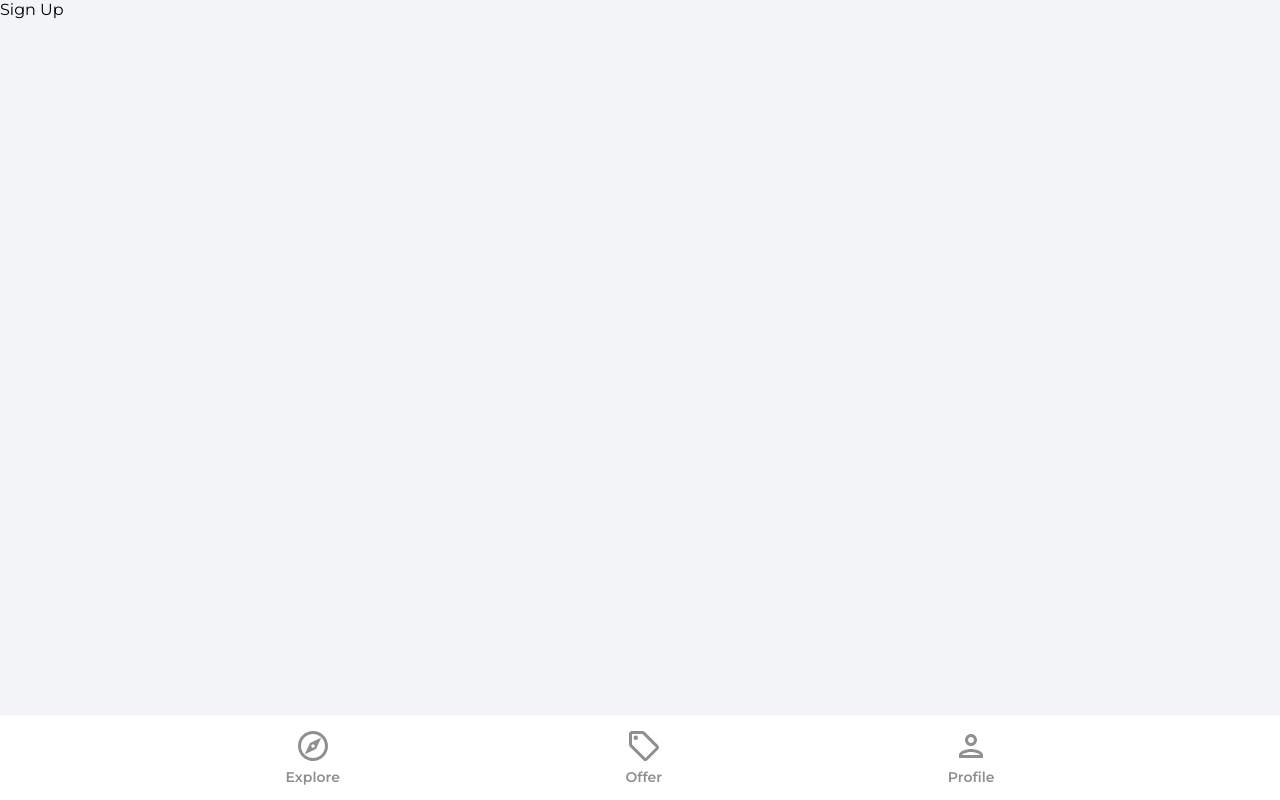
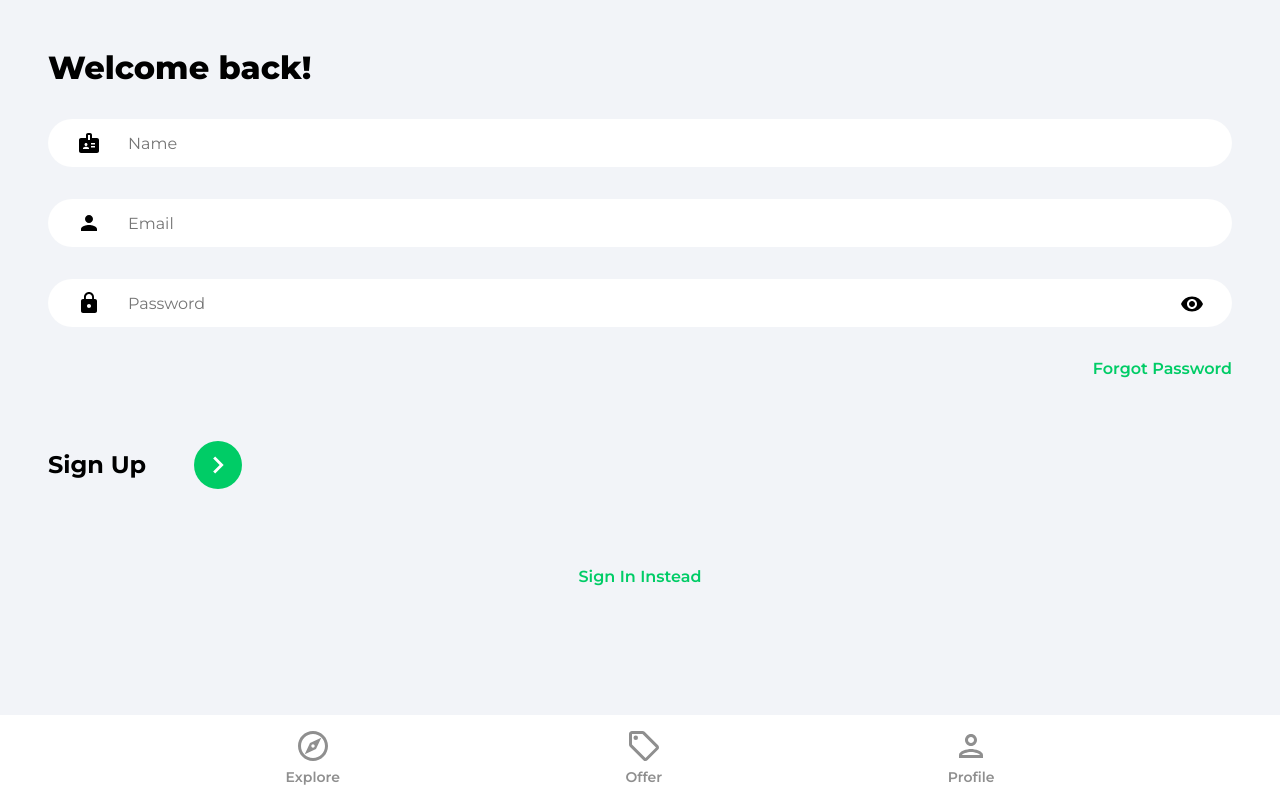
Before and after one commit to aman-wadhwa/House-Marketplace, a React (Create React App) app: page /sign-up in a window 1280 px wide. Built offline with nearby package versions, Linux system fonts and the light colour scheme.

Commit message:
signin/signup form added

```diff
--- a/src/pages/SignIn.jsx
+++ b/src/pages/SignIn.jsx
@@ -1,8 +1,53 @@
+import { useState } from "react"
+import { Link, useNavigate } from "react-router-dom"
+import {ReactComponent as ArrowRightIcon} from '../assets/svg/keyboardArrowRightIcon.svg'
+import visibilityIcon from '../assets/svg/visibilityIcon.svg'
+
 function SignIn() {
+  const [showpass, setshowpass] = useState(false)
+  const [formdata, setformdata] = useState({
+    email : '',
+    password : ''
+  })
+  const {email,password} = formdata
+  const navigate = useNavigate()
+
+  const onChange = (evt) => {
+    setformdata((prevstate)=> ({
+      ...prevstate,
+      [evt.target.id] : evt.target.value
+    }))
+  }
+
     return (
-      <div>
-        SignIn
-      </div>
+      <>
+        <div className="pageContainer">
+          <header>
+            <p className="pageHeader">Welcome back!</p>
+          </header>
+          <main>
+            <form>
+              <input type="email" className="emailInput" placeholder="Email" id='email' value={email} onChange={onChange}/>
+
+              <div className="passwordInputDiv">
+                <input type={showpass ? 'text' : 'password'} className="passwordInput" placeholder='Password' id='password' value={password} onChange={onChange}/>
+                <img src={visibilityIcon} alt="show password" className="showPassword" onClick={()=> setshowpass(!showpass)}/>
+              </div>
+
+              <Link to='/forgot-password' className='forgotPasswordLink'>Forgot Password</Link>
+
+              <div className="signInBar">
+                <p className="signInText">Sign In</p>
+                <button className="signInButton">
+                  <ArrowRightIcon fill='#ffffff' width='34px' height='34px'/>
+                </button>
+              </div>
+            </form>
+
+            <Link to='/sign-up' className="registerLink">Sign Up Instead</Link>
+          </main>
+        </div>
+      </>
     )
   }
 
--- a/src/pages/SignUp.jsx
+++ b/src/pages/SignUp.jsx
@@ -1,8 +1,56 @@
+import { useState } from "react"
+import { Form, Link, useNavigate } from "react-router-dom"
+import {ReactComponent as ArrowRightIcon} from '../assets/svg/keyboardArrowRightIcon.svg'
+import visibilityIcon from '../assets/svg/visibilityIcon.svg'
+
 function SignUp() {
+  const [showpass, setshowpass] = useState(false)
+  const [formdata, setformdata] = useState({
+    name : '',
+    email : '',
+    password : ''
+  })
+  const {email,password, name} = formdata
+  const navigate = useNavigate()
+
+  const onChange = (evt) => {
+    setformdata((prevstate)=> ({
+      ...prevstate,
+      [evt.target.id] : evt.target.value
+    }))
+  }
+
     return (
-      <div>
-     Sign Up
-      </div>
+      <>
+        <div className="pageContainer">
+          <header>
+            <p className="pageHeader">Welcome back!</p>
+          </header>
+          <main>
+            <form>
+              <input type="text" className="nameInput" placeholder="Name" id='name' value={name} onChange={onChange}/>
+
+              <input type="email" className="emailInput" placeholder="Email" id='email' value={email} onChange={onChange}/>
+
+              <div className="passwordInputDiv">
+                <input type={showpass ? 'text' : 'password'} className="passwordInput" placeholder='Password' id='password' value={password} onChange={onChange}/>
+                <img src={visibilityIcon} alt="show password" className="showPassword" onClick={()=> setshowpass(!showpass)}/>
+              </div>
+
+              <Link to='/forgot-password' className='forgotPasswordLink'>Forgot Password</Link>
+
+              <div className="signInBar">
+                <p className="signInText">Sign Up</p>
+                <button className="signUpButton">
+                  <ArrowRightIcon fill='#ffffff' width='34px' height='34px'/>
+                </button>
+              </div>
+            </form>
+
+            <Link to='/sign-in' className="registerLink">Sign In Instead</Link>
+          </main>
+        </div>
+      </>
     )
   }
 
```
Also changed, not shown: src/firebase.config.js (+23 -0 lines).
